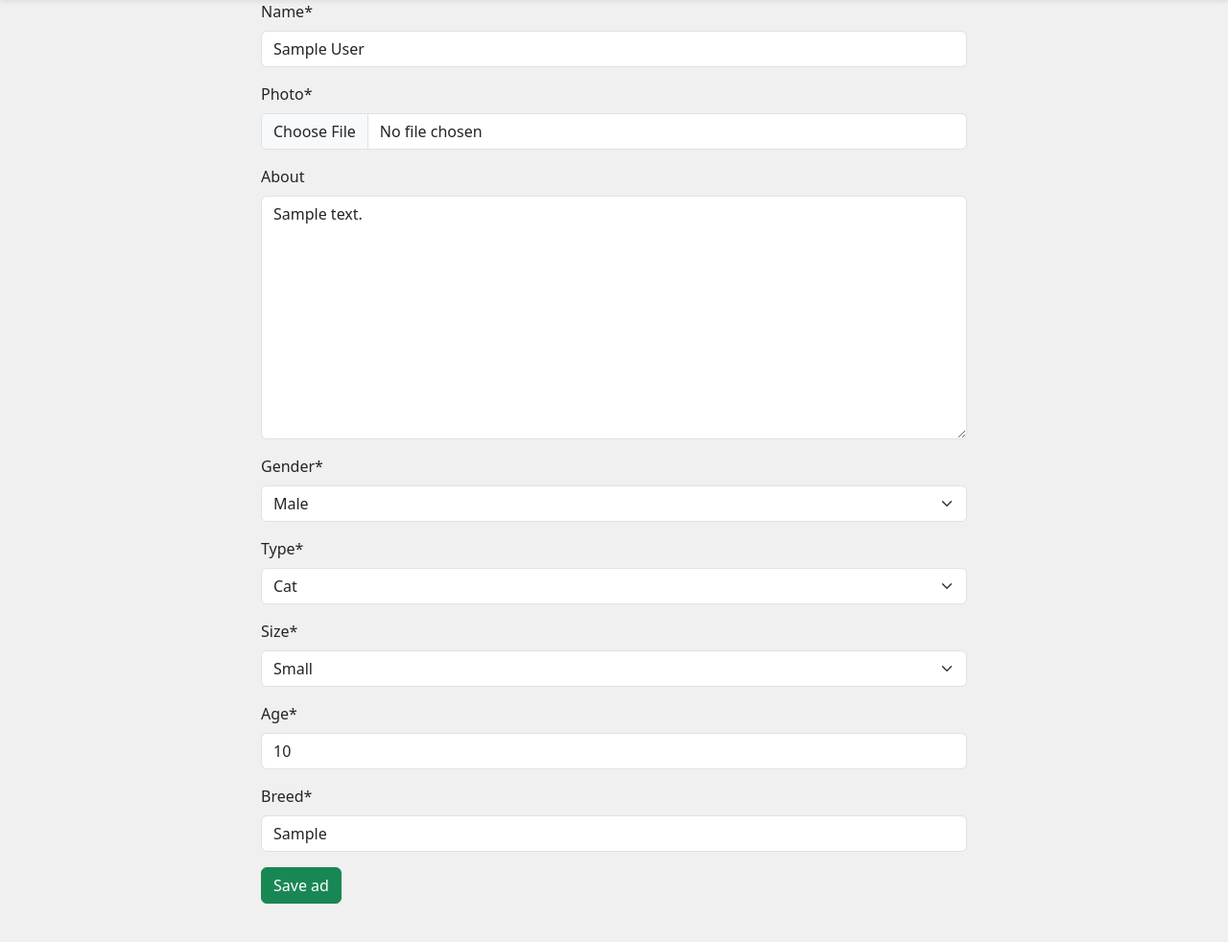
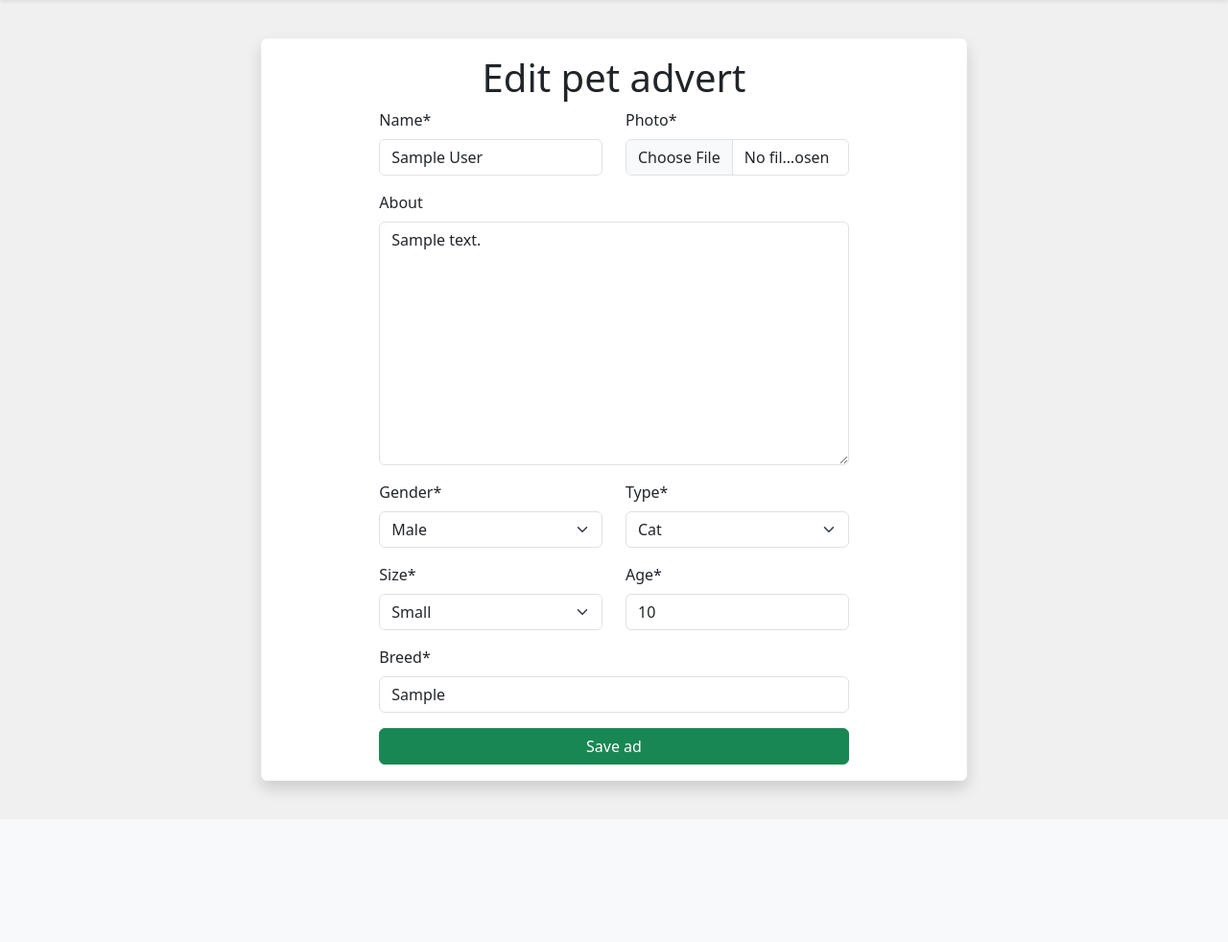
Before and after one commit to Kirill-Stepankov/AdoptMe, a Django app: page /petad/edit/1 in a window 1280 px wide. Shown: the part 82-1064 px from the top of the page at 96% size. After the commit the page ends 915 px from the top, so only its background shows below. Run offline with Django 4.2, Linux system fonts and the light colour scheme; a user stored in the database is signed in; tables that the repository leaves empty hold one stand-in row (values such as "Sample post"); grey boxes marked "Sample" are stand-in pictures; some libraries are stand-ins or nearby versions.

Commit message:
add photos for advert

```diff
--- a/adoptme/userprofile/admin.py
+++ b/adoptme/userprofile/admin.py
@@ -1,5 +1,6 @@
 from django.contrib import admin
-from .models import Profile, PetAdvert
+from .models import Profile, PetAdvert, PetAdvertPhoto
 
 admin.site.register(Profile)
 admin.site.register(PetAdvert)
+admin.site.register(PetAdvertPhoto)
--- a/adoptme/userprofile/models.py
+++ b/adoptme/userprofile/models.py
@@ -65,3 +65,7 @@ class PetAdvert(models.Model):
             MinValueValidator(1)
         ])
     breed = models.CharField(max_length=100)
+
+class PetAdvertPhoto(models.Model):
+    photo = models.ImageField(upload_to="photos/%Y/%m/%d/")
+    pet_advert = models.ForeignKey(PetAdvert, on_delete=models.CASCADE, related_name='photos')
--- a/adoptme/userprofile/templates/userprofile/petad_edit.html
+++ b/adoptme/userprofile/templates/userprofile/petad_edit.html
@@ -4,13 +4,49 @@
 
 {% block content %}
     <div class="container">
-        <div class="row" style="margin-bottom: 40px;">
+        <div class="row" style="margin-bottom: 40px; margin-top: 40px;">
             <div class="col-8 mx-auto">
-                <form method="post" enctype="multipart/form-data">
-                    {% csrf_token %}
-                    {{ form|crispy }}
-                    <button type="submit" class="btn btn-success">Save ad</button>
-                </form>
+                <div class="card shadow border-light">
+                    <div class="col-8 mx-auto">
+                        <form method="post" enctype="multipart/form-data">
+                            {% csrf_token %}
+                            <div class="row">
+                                <p></p>
+                                <div class="col-12 text-center">
+                                    <h1>Edit pet advert</h1>
+                                </div>
+                                <div class="col-6">
+                                    {{form.name|as_crispy_field}}
+                                </div>
+                                <div class="col-6">
+                                    {{form.photo|as_crispy_field}}
+                                </div>
+                                <div class="col-12">
+                                    {{form.about|as_crispy_field}}
+                                </div>
+                                <div class="col-6">
+                                    {{form.gender|as_crispy_field}}
+                                </div>
+                                <div class="col-6">
+                                    {{form.type|as_crispy_field}}
+                                </div>
+                                <div class="col-6">
+                                    {{form.size|as_crispy_field}}
+                                </div>
+                                <div class="col-6">
+                                    {{form.age|as_crispy_field}}
+                                </div>
+                                <div class="col-12">
+                                    {{form.breed|as_crispy_field}}
+                                </div>
+                                <div class="col">
+                                    <button type="submit" style="width: 100%;" class="btn btn-success">Save ad</button>
+                                </div>
+                                <p></p>
+                            </div>
+                        </form>
+                    </div>
+                </div>
             </div>
         </div>
     </div>
```
Also changed, not shown: adoptme/userprofile/templates/userprofile/login.html (+8 -2 lines), adoptme/userprofile/templates/userprofile/register.html (+8 -2 lines).
